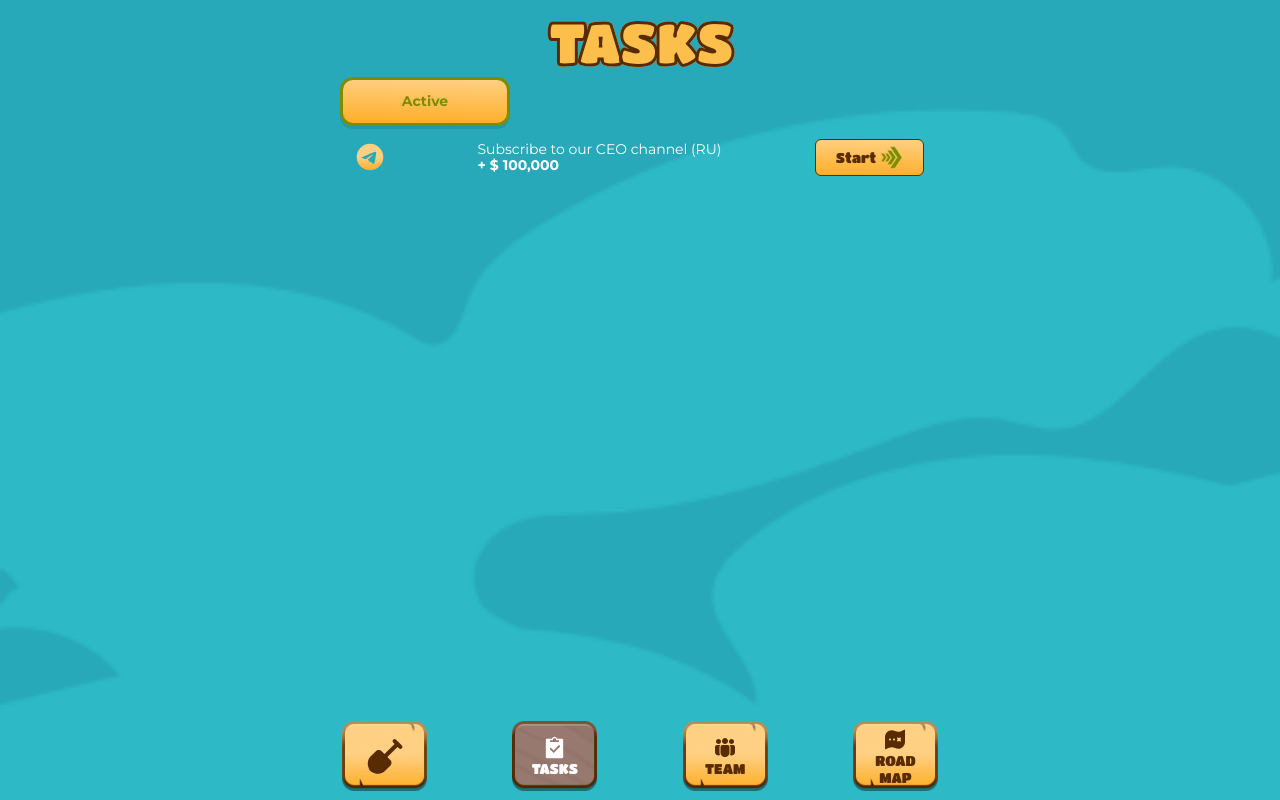
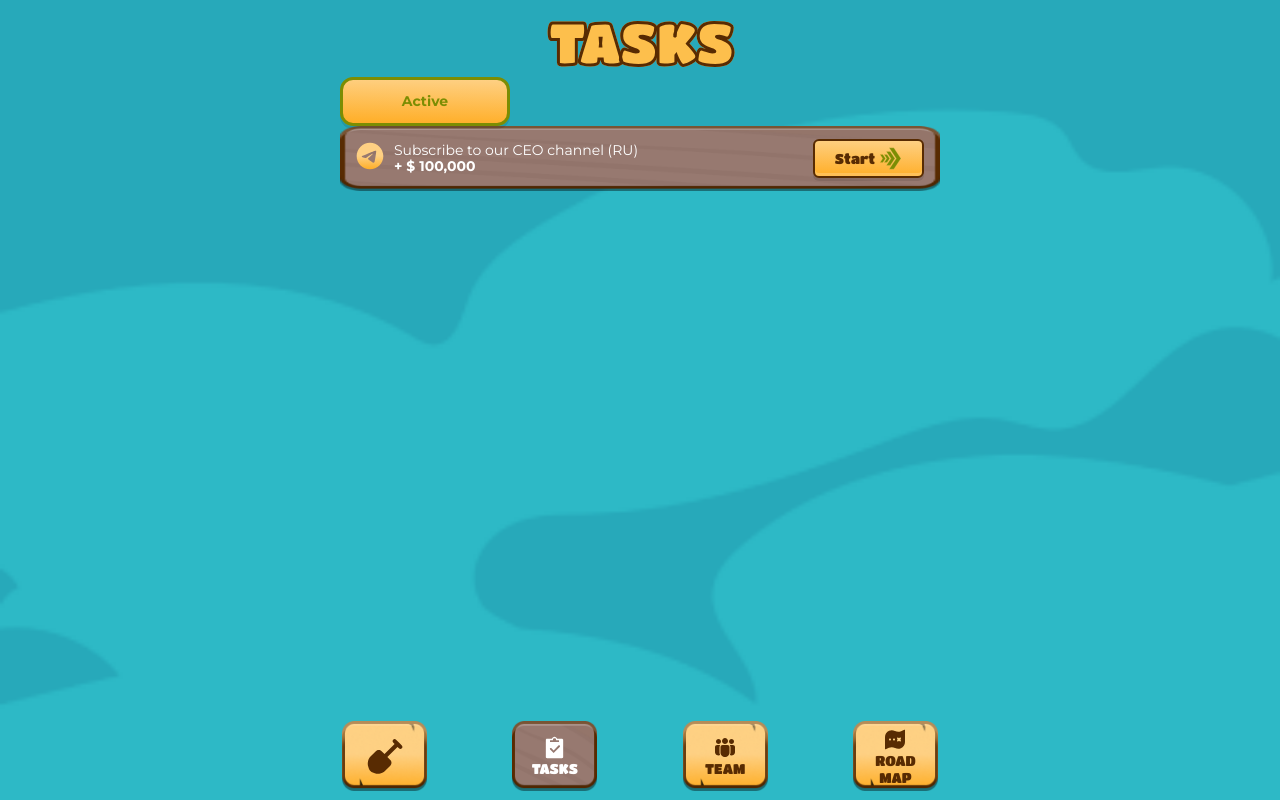
Before and after one commit to Scandal-MyZiK/klondike, a React (Create React App) app: page /tasks in a window 1280 px wide. Built offline with nearby package versions, Linux system fonts and the light colour scheme.

Commit message:
Add styles HistoryItems

```diff
--- a/src/components/HistoryItem/HistoryItem.jsx
+++ b/src/components/HistoryItem/HistoryItem.jsx
@@ -5,20 +5,22 @@ import HistoryItemImageArrow from "./assets/arrow-img.svg";
 
 export const HistoryItem = ({ text, price }) => {
   return (
-    <div className="historyItem">
-      <img
-        className="historyItem__img-telegram"
-        src={HistoryItemImageTelegram}
-        alt=""
-      />
-      <div className="historyItem__block">
-        <span className="historyItem__text">{text}</span>
-        <span className="historyItem__price">{price}</span>
+    <div className="history-item">
+      <div className="history-item__container">
+        <img
+          className="history-item__img-telegram"
+          src={HistoryItemImageTelegram}
+          alt=""
+        />
+        <div className="history-item__block">
+          <span className="history-item__text">{text}</span>
+          <span className="history-item__price">{price}</span>
+        </div>
       </div>
-      <button className="historyItem__btn">
-        <span className="historyItem__desc">Start</span>
+      <button className="history-item__btn">
+        <span className="history-item__desc">Start</span>
         <img
-          className="historyItem__img-arrow"
+          className="history-item__img-arrow"
           src={HistoryItemImageArrow}
           alt=""
         />
--- a/src/components/HistoryItem/style.css
+++ b/src/components/HistoryItem/style.css
@@ -1,35 +1,41 @@
-.historyItem {
+.history-item {
   padding: 13px 16px;
   display: flex;
   align-items: center;
   justify-content: space-between;
   gap: 10px;
   color: #fff;
-  /* background-image: url(./historyItem-bg.png);
-  background-size: contain;
+  background-image: url(./historyItem-bg.png);
+  background-size: 100% 100%;
   background-position: center;
-  background-repeat: no-repeat; */
+  background-repeat: no-repeat;
 }
 
-.historyItem__img-telegram {
+.history-item__container {
+  display: flex;
+  gap: 10px;
+  align-items: flex-start;
+}
+
+.history-item__img-telegram {
   max-width: 28px;
 }
 
-.historyItem__block {
+.history-item__block {
   display: flex;
   flex-direction: column;
   align-items: flex-start;
   font-family: "Montserrat", sans-serif;
 }
 
-.historyItem__text {
+.history-item__text {
 }
 
-.historyItem__price {
+.history-item__price {
   font-weight: 700;
 }
 
-.historyItem__btn {
+.history-item__btn {
   display: flex;
   align-items: center;
   gap: 4px;
@@ -40,13 +46,14 @@
     rgba(254, 208, 131, 1),
     rgba(255, 174, 39, 1)
   );
-  border: 1px solid rgba(88, 43, 2, 1);
+  border: 2px solid rgba(88, 43, 2, 1);
   border-radius: 6px;
+  box-shadow: 0 3px rgba(0, 0, 0, 0.1), inset 0 -3px rgba(255, 255, 255, 0.2);
 }
 
-.historyItem__desc {
+.history-item__desc {
 }
 
-.historyItem__img-arrow {
+.history-item__img-arrow {
   max-width: 23px;
 }
```
